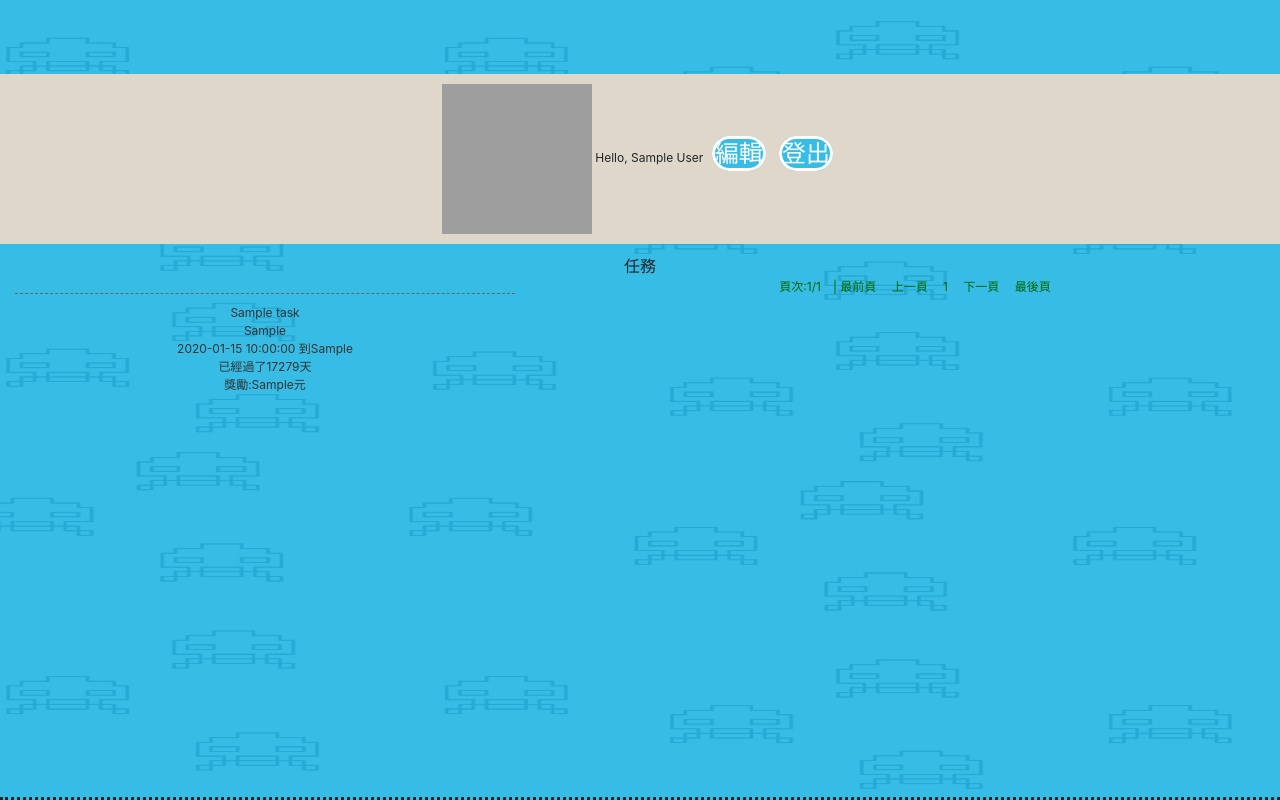
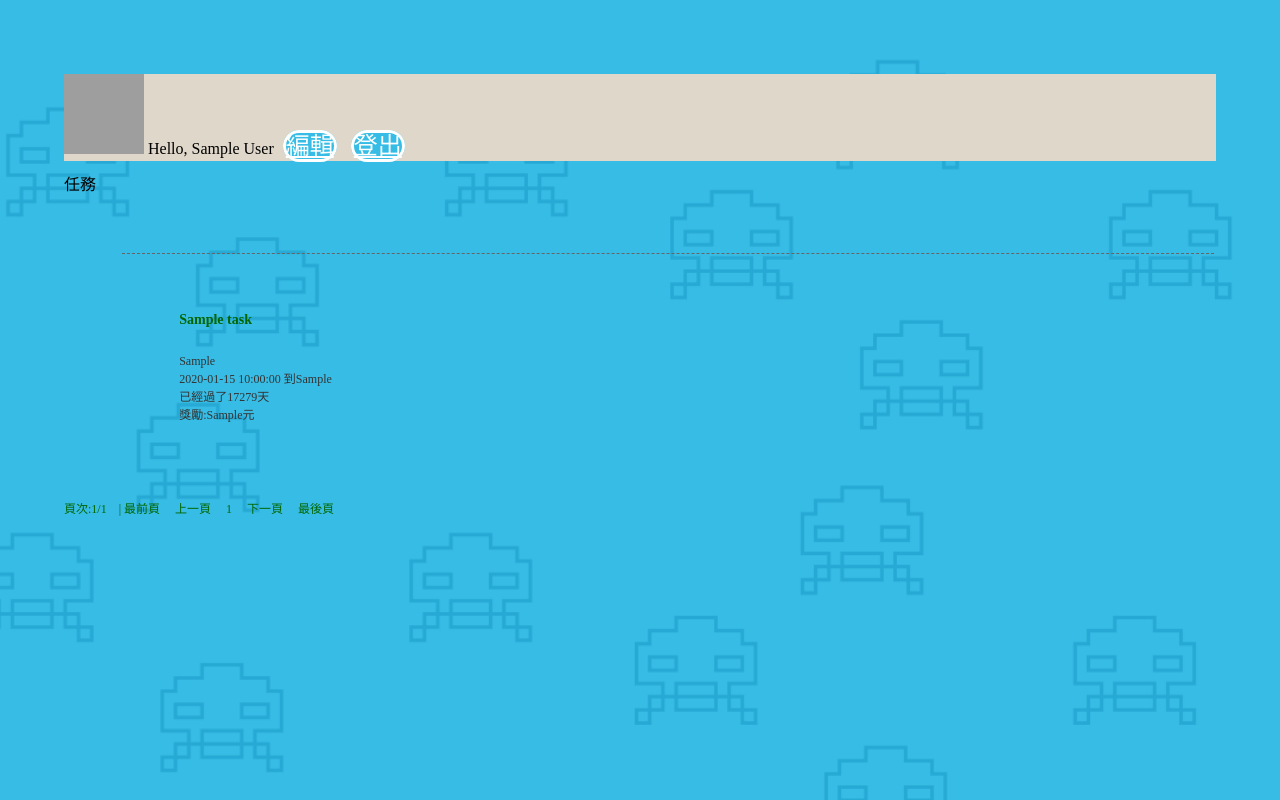
Before and after one commit to hoiian/NPNG, a PHP site: page /?page=1 in a window 1280 px wide. Run offline with PHP 8.4, Linux system fonts and the light colour scheme; the visitor is signed in with stand-in values (Sample User, id 1); tables that the repository leaves empty or names only in its code hold one stand-in row (values such as "Sample post"); some libraries are stand-ins or nearby versions; grey boxes are pictures that could not be loaded.

Commit message:
hihi some css changed

```diff
--- a/index.php
+++ b/index.php
@@ -1,26 +1,18 @@
 <html>
 <?php
 require_once ("func.php");
+?>
 
-?>
 <head>
 <meta http-equiv="Content-Type" content="text/html; charset=utf-8" />
-
-
+<meta name="viewport" content="width=device-width; initial-scale=1; maximum-scale=1; user-scalable=0;">
 <link href="sceen.css" rel="stylesheet" type="text/css" />
-<link href="bootstrap.min.css" rel="stylesheet">
 <script src="https://ajax.googleapis.com/ajax/libs/jquery/3.2.1/jquery.min.js"></script>
-<link href="cover.css" rel="stylesheet">
-<meta charset="utf-8">
-<meta name="viewport" content="width=device-width, initial-scale=1">
-<title>NPNG</title>
+<title>急速家事</title>
 </head>
 
 <body>
-<div class="login">
-
 <?php
-
 $error = "";
 $pass = "";
 if( isset($_POST['login_submit']) ){
@@ -54,6 +46,7 @@ if( isset($_POST['login_submit']) ){
 ?>
 
 <?php if( !has_session() ): ?>
+	<div class="login">
         <div>
             <div class="logo"><img name="logo"></div>
             <img name="invalid_name" src="img/invalid_name.png">
@@ -63,13 +56,13 @@ if( isset($_POST['login_submit']) ){
         <?php if($error){ ?>
             <div class="error"><?php echo $error ?></div>
         <?php } ?>
+
 		<form action="index.php" method="post">
               <div class="form_group">
-
                 <input type="text" class="text" id="userid" name="userid" value="<?php P('userid');?>" placeholder="帳號(電話號碼)"/>
               </div>
+
               <div class="form_group">
-
                 <input type="password" class="text" id="password" name="password" value="<?php P('password'); ?>"  placeholder="密碼"/>
               </div>
 
@@ -77,12 +70,16 @@ if( isset($_POST['login_submit']) ){
 
               <a href="reg_add.php"><input type="button"  class="button" value="註冊" ></a>
 		</form>
+     </div>
       <?php } ?>
+
+      <!------------------以下是登入後才有的畫面----------------------->
       <?php else: ?>
+      <div class="afterlogin">
         <?php if($pass){ ?><div class="pass"> <?php echo $pass;?> </div><?php } ?>
 
         <div class="profile">
-	<img src="<?php echo $_SESSION['profilepic'];?>" width="150" height="150" alt="profilepic">
+			<img src="<?php echo $_SESSION['profilepic'];?>" width="80" height="80" alt="profilepic">
             Hello,
             <?php echo $_SESSION['name'];
                 if( $_SESSION['role'] == child){
@@ -95,6 +92,7 @@ Hello,
             <a href="reg_edit.php?id=<?php echo $_SESSION['id'];?>" class="button" align="center">編輯</a>
             <a href="logout.php" class="button" align="center">登出</a>
 		</div>
+
      <?php if( has_role('child') ): ?>
     <!--   <a href="student_add.php?>" class="ed" >[任務]</a>-->
     <?php endif; ?>
@@ -103,8 +101,8 @@ Hello,
         <?php include("task_list.php"); ?>
         </div>
 
+	</div>
+<?php endif ;?>
 
-<?php endif ;?>
-    </div>
 </body>
 </html>
--- a/sceen.css
+++ b/sceen.css
@@ -1,55 +1,42 @@
-<<<<<<< HEAD
-@charset "utf-8";
-@import url("/*");
-
-/* CSS Document */
-
 * {
   margin: 0px;
 }
 
 body {
-  margin: 0px;
-  padding: 0px;
-  text-align: center;
+	margin: 0px;
+	padding: 0px;
 	width: 100%;
+	background: url(img/signup_bg.png) repeat;
+	background-size:100% auto;
 }
 
 .login {
-	background: url(img/signup_bg.png);
-    background-size: 100% 100%;
-    height: 100%;
+    height: 95%;
     width: 100%;
-    border-bottom: dotted;
     margin: 0px auto;
     padding-top: 5%;
+	text-align:center;
 }
 
-.logo {
+.login .logo {
   border-radius: 50%;
   height: 180px;
   width: 180px;
   border: 2px #ffffff solid;
-  padding-top: 2%;
-	padding-bottom: 2%;
+  margin:0 auto;
 }
 
-img[name$="invalid_name"] {
-  width: 300px;
+.login img[name$="invalid_name"] {
+  width: 75%;
   height: auto;
   margin: 20px auto;
 }
 
-form {
+.login form {
   margin: 0 auto;
 }
 
-.log_in {
-  color: #000;
-  font-weight: bold;
-}
-
-.text {
+.login form.text {
   background: #DBD2BD;
   border: none;
   padding: 5px;
@@ -58,12 +45,7 @@ form {
   margin-bottom: 10px;
 }
 
-.profile {
-  font-size: 12px;
-  padding: 10px;
-}
-
-.form_group input, .button, input[name$="login_submit"] {
+.login .form_group input, .button, input[name$="login_submit"] {
   text-align: center;
   background-color: #37bde5;
   width: 80%;
@@ -75,22 +57,30 @@ form {
   margin: 5px;
 }
 
-.form_group input[name$="userid"], .form_group input[name$="password"] {
+.login .form_group input[name$="userid"], .form_group input[name$="password"] {
   color: #37bde5;
   text-align: left;
   padding-left: 30px;
   background-color: #AFE4F4;
 }
 
-.error {
+.login .error {
   color: #CC3300;
   font-size: 12px;
   background: #FFCCCC;
   padding: 5px;
+  width:80%;
   border: #FF99CC solid 1px;
+  margin:0 auto;
 }
 
-.pass {
+/*-----------------*/
+.afterlogin{
+	width:90%;
+	padding:5%;
+}
+
+.afterlogin .pass {
   color: #009;
   font-size: 12px;
   background: #FFFFCC;
@@ -98,114 +88,90 @@ form {
   border: #009 solid 1px;
 }
 
-.profile {
+.afterlogin .profile {
   line-height: 25px;
   background: #DFD7CA;
   margin: 10px 0px;
 }
 
-.news_listpage {
-  overflow: hidden;
+.afterlogin .tasklist {
+  overflow:scroll;
 }
 
-.news_listpage ul {
+.afterlogin .tasklist ul {
   list-style: none;
   margin: 0px;
   padding: 0px;
 }
 
-.news_listpage ul li a.n {
-  margin: 15px;
+.afterlogin .tasklist ul li a.n {
+  margin: 5%;
   border-top: #666666 dashed 1px;
-  width: 500px;
+  width: 90%;
   height: 120px;
   float: left;
   text-decoration: none;
   font-size: 12px;
   color: #333;
   line-height: 18px;
-  overflow: hidden;
   margin-bottom: 10px;
-  padding: 10px;
+  padding: 5%;
   position: relative;
 }
 
 
-/*.news_listpage ul li a img {
+.afterlogin .tasklist ul li a img {
 	margin-right:10px;
 	float:left;
 	width:190px;
 	border:#FFF solid 2px;
 }
-
-.news_listpage ul li a:hover img {
+.afterlogin .tasklist ul li a:hover img {
 	border:#000 solid 2px;
 }
-
-
-.news_listpage ul li a span.title {
+.afterlogin .tasklist ul li a span.title {
 	font-size: 14px;
 	color: #006600;
 	font-weight: bold;
 	display:block;
 	margin-bottom:5px;
-	position:absolute;
-	left:230px;
+
 }
-
-.news_listpage ul li a span.summary{
-	position:absolute;
-	left:230px;
-	top:35px;
-	margin:10px 10px 0px 0px;
+.afterlogin .tasklist ul li a span.summary{
+	margin:10px 0px;
 }
-
-.news_listpage ul li a:hover span.title {
+.afterlogin .tasklist ul li a:hover span.title {
 	color:#C00;
 	text-decoration:underline;
 }
-*/
 
-.news_listpage ul li a:hover {
+.afterlogin .tasklist ul li a:hover {
   background: #FFFFCC;
   border-top: #000 1px solid;
 }
 
-.news_edit {
-  padding: 0px 30px;
-}
-
-.t {
-  width: 800px;
-}
-
-.page {
-  margin: 0px 0px 0px 550px;
+.afterlogin .page {
+  margin: 0px;
   font-size: 12px;
   color: #006600;
 }
 
-.page a {
+.afterlogin .page a {
   font-size: 12px;
   color: #CC0033;
   font-weight: bold;
   text-decoration: none;
 }
 
-.page a:hover {
+.afterlogin .page a:hover {
   color: #FFFF00;
   text-decoration: none;
 }
 
-textarea {
-  width: 800px;
-  height: 500px;
-}
-
-.ed {
+.afterlogin .ed {
   color: #CC0066;
 }
-
+/*-----------------*/
 .sec {
   float: left;
 }
--- a/task_list.php
+++ b/task_list.php
@@ -31,7 +31,7 @@ if ($sum % 3 > 0 ) { $sum = floor($sum / 3) + 1; } else { $sum = floor($sum / 3)
 
     <span class="title">任務</span>
 
-    <div class="news_listpage">
+    <div class="tasklist">
 
     <?php if( has_role('parent') ): ?>
        <a href="task_add.php" class="ed" >[新增任務]</a>
```
Also changed, not shown: reg_edit.php (+17 -13 lines). Lines whose indentation alone changed are shown as unchanged.
